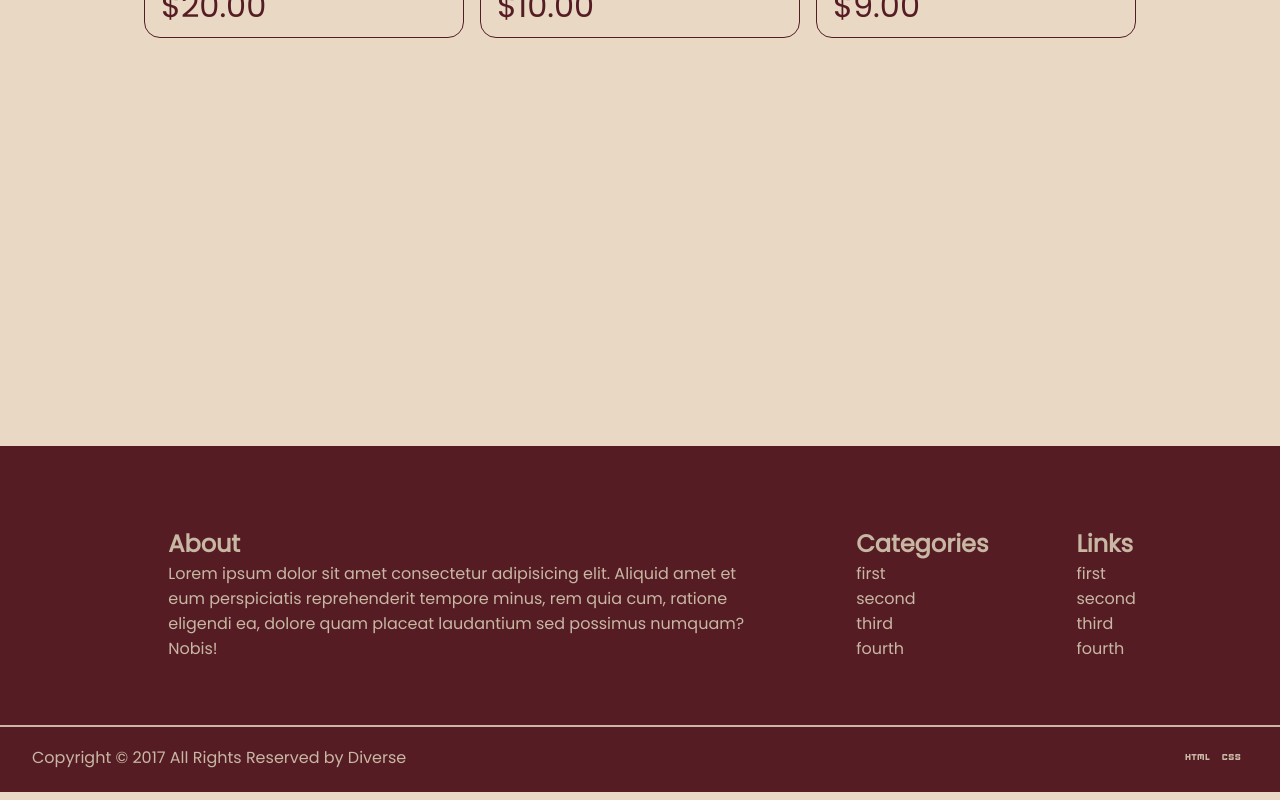
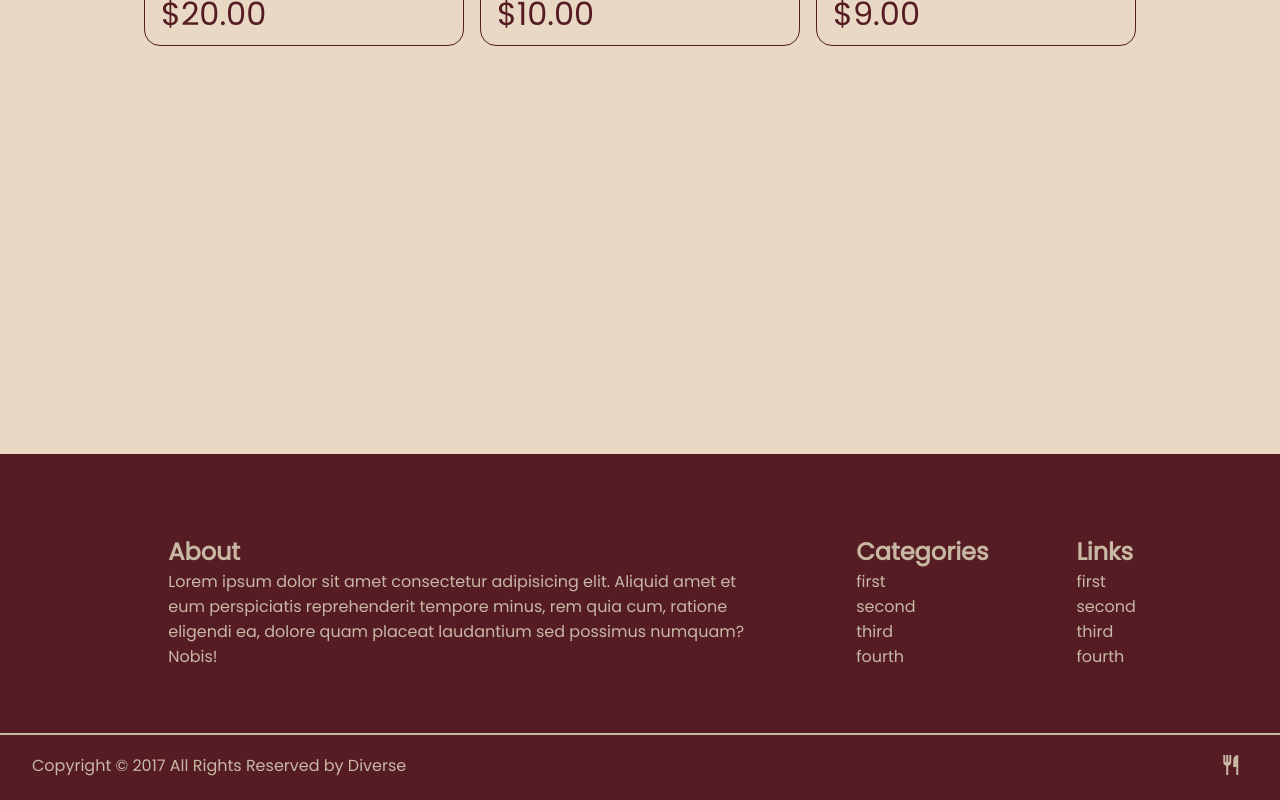
Before and after one commit to Tornayyydo/angular-project, an Angular app in the folder angular-project/: page / in a window 1280 px wide. Shown: the part 4837-5637 px from the top of the page. Built offline with nearby package versions, Linux system fonts and the light colour scheme; a web font is replaced by a local one.

Commit message:
some bugs fixed

```diff
--- a/angular-project/src/app/shell/footer/footer.component.html
+++ b/angular-project/src/app/shell/footer/footer.component.html
@@ -28,12 +28,11 @@
             Copyright &copy; 2017 All Rights Reserved by Diverse
         </div>
         <div class="icons">
-            <span class="material-symbols-outlined">
-                html
-            </span>
-            <span class="material-symbols-outlined">
-                css
-            </span>
+            <a href="">
+                <span class="material-symbols-outlined">
+                    restaurant
+                </span>
+            </a>
         </div>
     </div>
 </div>
--- a/angular-project/src/app/shell/footer/footer.component.scss
+++ b/angular-project/src/app/shell/footer/footer.component.scss
@@ -48,6 +48,9 @@
         }
 
         .icons {
+            a {
+                color: inherit;
+                text-decoration: none;
                 span {
                     border-radius: 50%;
                     padding: 0.3rem;
@@ -60,3 +63,4 @@
             }
         }
     }
+}
--- a/angular-project/src/app/shell/header/header.component.scss
+++ b/angular-project/src/app/shell/header/header.component.scss
@@ -10,7 +10,7 @@ header {
 
 .container {
     display: flex;
-    height: 5rem;
+    height: 5.5rem;
     border-bottom: 0.25rem solid $dark-brown;
     justify-content: space-between;
     align-items: center;
--- a/angular-project/src/app/shell/home/home.component.ts
+++ b/angular-project/src/app/shell/home/home.component.ts
@@ -35,6 +35,8 @@ export class HomeComponent implements OnInit{
         this.foods = this.foodService.getAllFoodsBySearchTermHome(params['searchTerm'])
         if(this.foods.length == 0){
           this.noFood = true
+        } else {
+          this.noFood = false
         }
       } else if (params['tag']){
         this.foods = this.foodService.getAllFoodsByTagHome(params['tag'])
```
Lines whose indentation alone changed are shown as unchanged.
